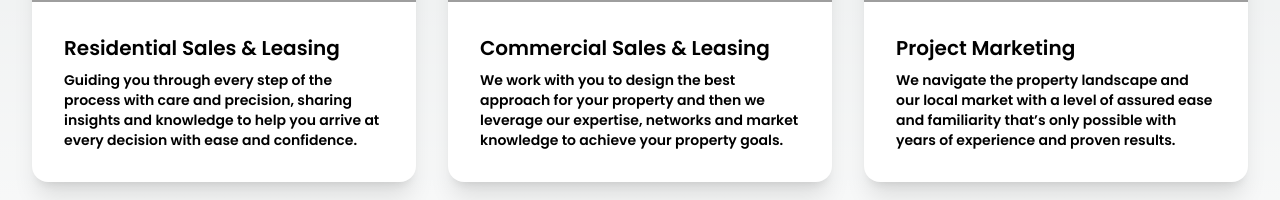
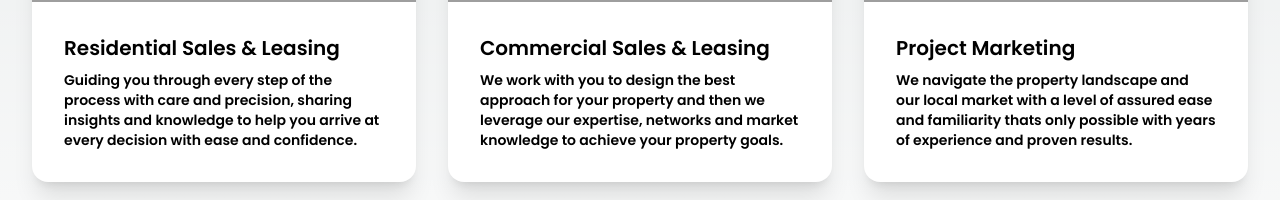
Before and after one commit to codebloded/humgence-app, a Next.js app: page /about in a window 1280 px wide. Shown: the part 923-1123 px from the top of the page. Built offline with nearby package versions, Linux system fonts and the light colour scheme; grey boxes are pictures that could not be loaded.

Commit message:
upadated

```diff
--- a/src/app/about/page.tsx
+++ b/src/app/about/page.tsx
@@ -64,7 +64,7 @@ const AboutPage = () => {
         />
         <Card
           img="/3.jpg"
-          description="We navigate the property landscape and our local market with a level of assured ease and familiarity that’s only possible with years of experience and proven results."
+          description="We navigate the property landscape and our local market with a level of assured ease and familiarity thats only possible with years of experience and proven results."
           title="Project Marketing"
         />
       </div>
--- a/src/components/common/card.tsx
+++ b/src/components/common/card.tsx
@@ -9,8 +9,10 @@ const Card: React.FC<{ img: string; description: string; title: string }> = ({
   return (
     <div className="card  w-96 bg-base-100 shadow-xl">
       <figure>
-        <img
+        <Image
           src={img}
+          width={300}
+          height={300}
           alt="Shoes"
           className="w-full h-64 object-cover rounded-t-lg"
         />
```
